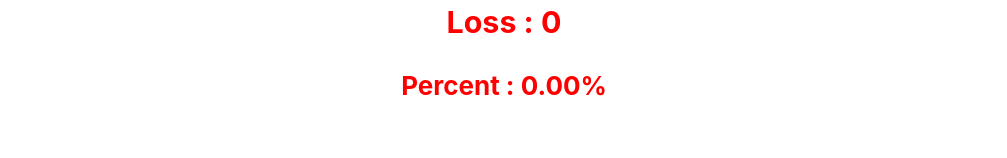
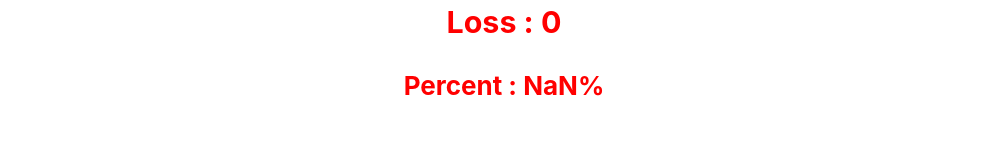
Before and after one commit to BalajiV27/zerodha-intraday-calculator, a React (Create React App) app: page / in a window 1280 px wide. Both pictures are taken after a click on the label "Profit/Percent". Shown: the part 291-449 px from the top of the page, without its empty margins (136-1143 px from the left). Built offline with nearby package versions, Linux system fonts and the light colour scheme.

Commit message:
fixed percent profit calculator

```diff
--- a/src/components/ProfitFindingCalculator.jsx
+++ b/src/components/ProfitFindingCalculator.jsx
@@ -21,7 +21,7 @@ function ProfitFindingCalculator(props) {
 
   useEffect(() => {
     setProfit(sellPrice * lotSize - ltp * lotSize);
-    setProfitPercent((((sellPrice-ltp)/100)*100).toFixed(2))
+    setProfitPercent((((sellPrice-ltp)/ltp)*100).toFixed(2))
   }, [sellPrice, lotSize, ltp, props]);
 
   return (
```
